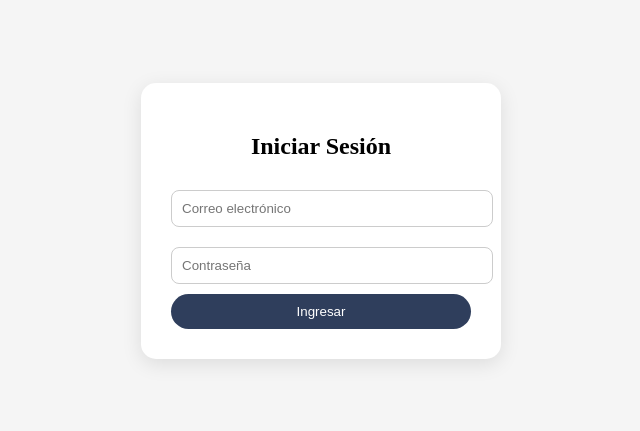
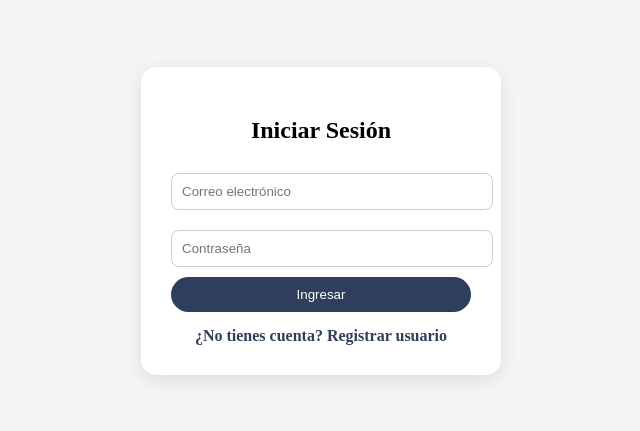
Before and after one commit to AdrianMiguel99/PI_AirDreams, a Vue app in the folder Sprint_1/AirDreams/frontend/: page /login in a window 1280 px wide. Shown: the part 187-618 px from the top of the page, without its empty margins (319-959 px from the left). Built offline with nearby package versions, Linux system fonts and the light colour scheme.

Commit message:
Se agregó Registro de Usuarios al Login.

```diff
--- a/Sprint_1/AirDreams/frontend/src/views/Login.vue
+++ b/Sprint_1/AirDreams/frontend/src/views/Login.vue
@@ -17,6 +17,10 @@
       />
 
       <button @click="login">Ingresar</button>
+
+      <router-link to="/registro" class="registro-link">
+        ¿No tienes cuenta? Registrar usuario
+      </router-link>
 
       <p v-if="error" class="error">
         Correo o contraseña incorrectos.
@@ -106,4 +110,12 @@ export default {
   color: red;
   margin-top: 10px;
 }
+
+.registro-link {
+  display: block;
+  margin-top: 15px;
+  text-decoration: none;
+  color: #2f3e5c;
+  font-weight: bold;
+}
 </style>
```
